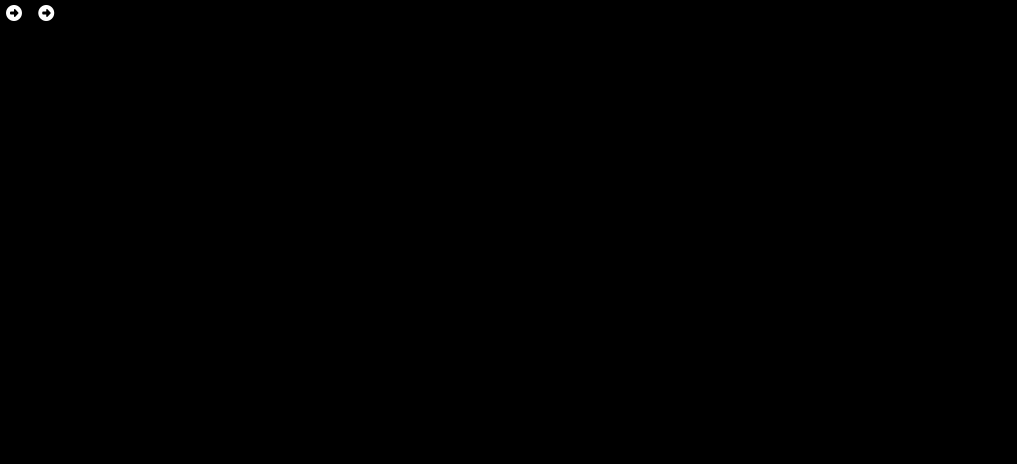
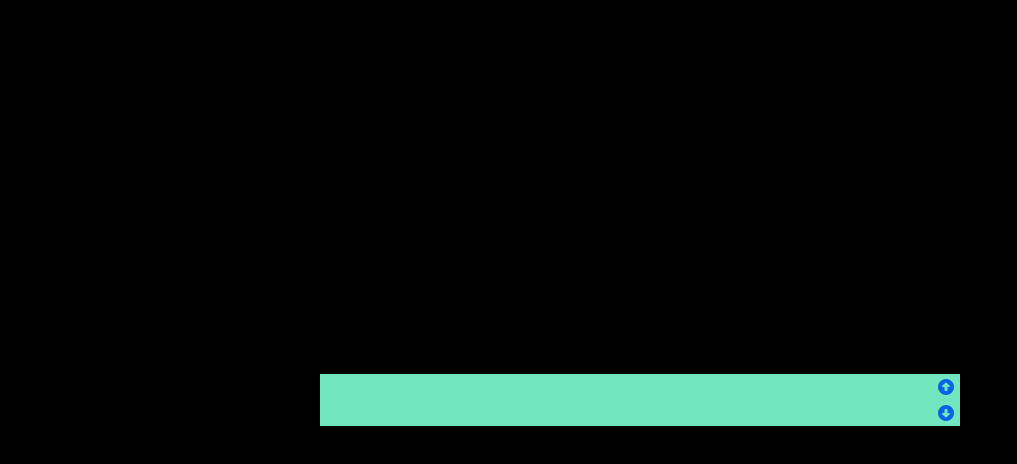
Before and after one commit to MarcoBione/js-array-carousel, a plain HTML site: page index.html in a window 1280 px wide. Shown: the whole page, without its empty margins (0-1017 px from the left). Drawn offline with nearby package versions, Linux system fonts and the light colour scheme.

Commit message:
Add style to wrapper + carousel

```diff
--- a/CSS/style.css
+++ b/CSS/style.css
@@ -2,4 +2,15 @@
     width: 100%;
     height: 100vh;
     background-color: black;
+    display: flex;
+    justify-content: center;
+    align-items: center;
 }
+
+.carousel{
+    background-color: aquamarine;
+    opacity: 0.9;
+    width: 50%;
+    display: flex;
+    justify-content: space-between;
+}
--- a/index.html
+++ b/index.html
@@ -30,14 +30,14 @@
             <!-- /carousel -->
 
             <!-- selector -->
-            <div class="selector">
+            <div class="selector d-flex justify-content-between flex-column">
 
                 <!-- next button -->
-                <button class="bg-transparent text-bg-primary border-0"><i class="fa-solid fa-circle-right"></i></button>
+                <button class="bg-transparent text-primary border-0 fa-rotate-270"><i class="fa-solid fa-circle-right"></i></button>
                 <!-- /next button -->
 
                 <!-- previous button -->
-                <button class="bg-transparent text-bg-primary border-0"><i class="fa-solid fa-circle-right"></i></button>
+                <button class="bg-transparent text-primary border-0 fa-rotate-90"><i class="fa-solid fa-circle-right"></i></button>
                 <!-- /previous button -->
 
             </div>
```
